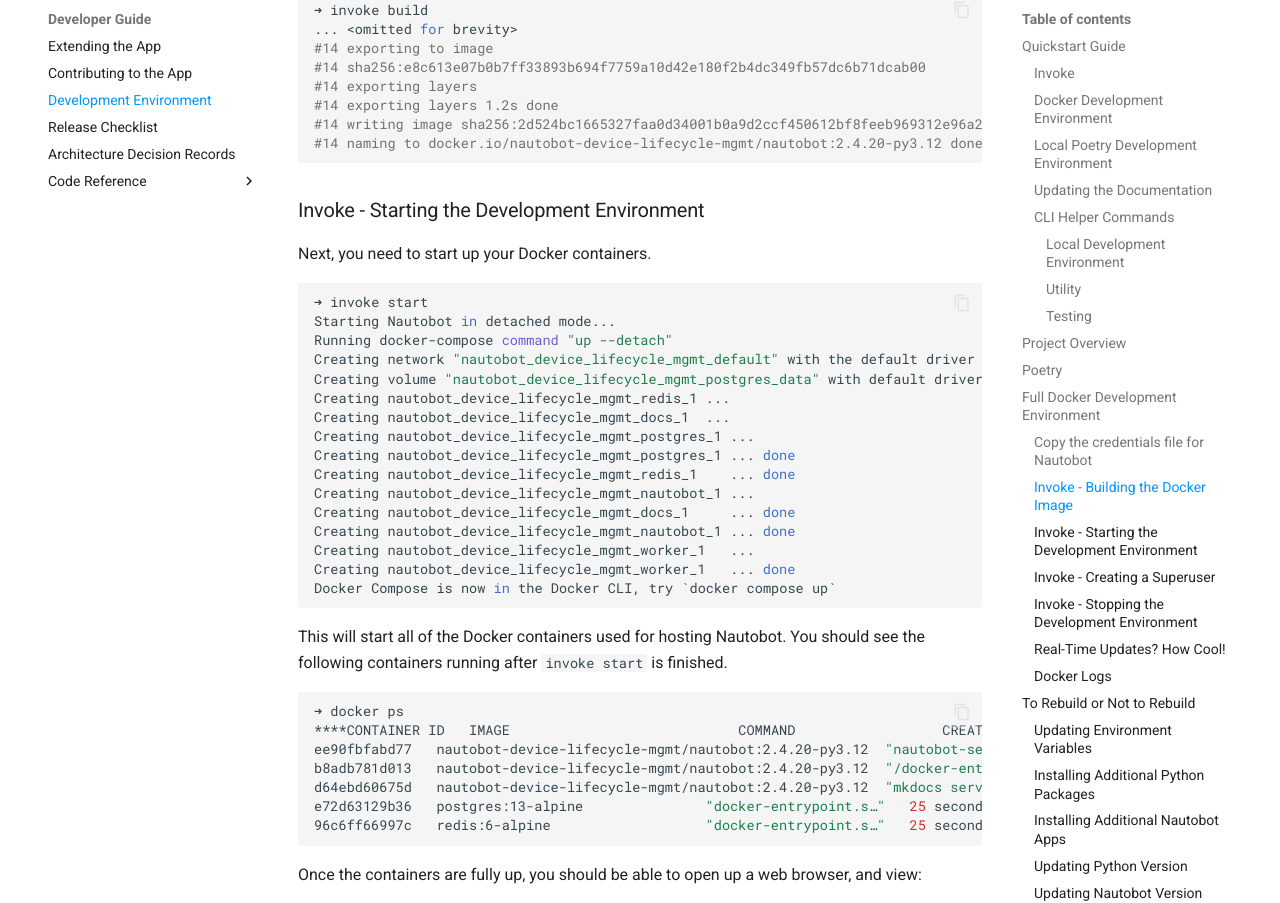
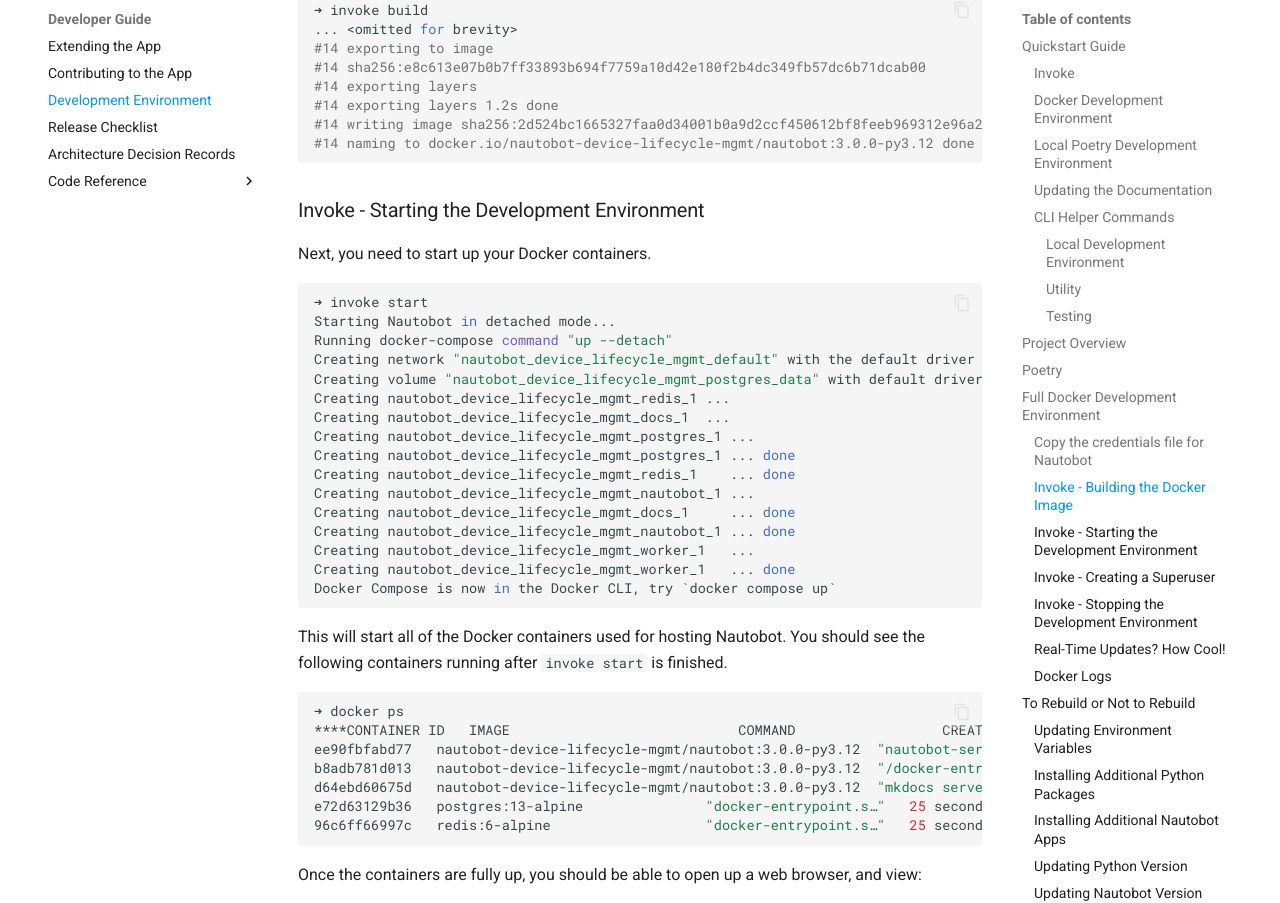
Before and after one commit to nautobot/nautobot-app-device-lifecycle-mgmt, an MkDocs documentation site: the page built from docs/dev/dev_environment.md, in a window 1280 px wide and 1400 px high, scrolled down 5371 px. Shown: the part 126-1029 px from the top of the window. Built offline with MkDocs 1.6.1 and Material for MkDocs 9.7.7, drawn with Linux system fonts in a browser that asks for light colours; comment, search, counter and statistics services are not loaded.

Commit message:
Cookie updated targeting develop by NetworkToCode Cookie Drift Manager Tool (#541)
* Cookie updated targeting develop by NetworkToCode Cookie Drift Manager Tool

- [#291](https://github.com/nautobot/cookiecutter-nautobot-app/issues/291) - Added support for Python `3.13`.

- [#291](https://github.com/nautobot/cookiecutter-nautobot-app/issues/291) - Updated minimum Nautobot version to `3.0.0`.
- [#291](https://github.com/nautobot/cookiecutter-nautobot-app/issues/291) - Updated maximum Nautobot version to `<4.0.0`.
- [#309](https://github.com/nautobot/cookiecutter-nautobot-app/issues/309) - Change the tag-nautobot-app workflow to support multiple nautobot-app versions.
- [#320](https://github.com/nautobot/cookiecutter-nautobot-app/issues/320) - Upstream testing now runs against selected branches.

- [#319](https://github.com/nautobot/cookiecutter-nautobot-app/issues/319) - Fixed nav typo and added missing 2.7.2 release notes.

- [#322](https://github.com/nautobot/cookiecutter-nautobot-app/issues/322) - Updated CI workflow to always regenerate poetry lockfile.

**Full Changelog**: https://github.com/nautobot/cookiecutter-nautobot-app/compare/nautobot-app-v2.7.2...nautobot-app-v3.0.0

* fix merge conflicts

---------

Co-authored-by: bakebot <info@networktocode.com>
Co-authored-by: Gary Snider <75227981+gsnider2195@users.noreply.github.com>

````diff
--- a/docs/dev/dev_environment.md
+++ b/docs/dev/dev_environment.md
@@ -181,7 +181,7 @@ The first thing you need to do is build the necessary Docker image for Nautobot
 #14 exporting layers
 #14 exporting layers 1.2s done
 #14 writing image sha256:2d524bc1665327faa0d34001b0a9d2ccf450612bf8feeb969312e96a2d3e3503 done
-#14 naming to docker.io/nautobot-device-lifecycle-mgmt/nautobot:2.4.20-py3.12 done
+#14 naming to docker.io/nautobot-device-lifecycle-mgmt/nautobot:3.0.0-py3.12 done
 ```
 
 ### Invoke - Starting the Development Environment
@@ -212,9 +212,9 @@ This will start all of the Docker containers used for hosting Nautobot. You shou
 ```bash
 ➜ docker ps
 ****CONTAINER ID   IMAGE                            COMMAND                  CREATED          STATUS          PORTS                                       NAMES
-ee90fbfabd77   nautobot-device-lifecycle-mgmt/nautobot:2.4.20-py3.12  "nautobot-server rqw…"   16 seconds ago   Up 13 seconds                                               nautobot_device_lifecycle_mgmt_worker_1
-b8adb781d013   nautobot-device-lifecycle-mgmt/nautobot:2.4.20-py3.12  "/docker-entrypoint.…"   20 seconds ago   Up 15 seconds   0.0.0.0:8080->8080/tcp, :::8080->8080/tcp   nautobot_device_lifecycle_mgmt_nautobot_1
-d64ebd60675d   nautobot-device-lifecycle-mgmt/nautobot:2.4.20-py3.12  "mkdocs serve -v -a …"   25 seconds ago   Up 18 seconds   0.0.0.0:8001->8080/tcp, :::8001->8080/tcp   nautobot_device_lifecycle_mgmt_docs_1
+ee90fbfabd77   nautobot-device-lifecycle-mgmt/nautobot:3.0.0-py3.12  "nautobot-server rqw…"   16 seconds ago   Up 13 seconds                                               nautobot_device_lifecycle_mgmt_worker_1
+b8adb781d013   nautobot-device-lifecycle-mgmt/nautobot:3.0.0-py3.12  "/docker-entrypoint.…"   20 seconds ago   Up 15 seconds   0.0.0.0:8080->8080/tcp, :::8080->8080/tcp   nautobot_device_lifecycle_mgmt_nautobot_1
+d64ebd60675d   nautobot-device-lifecycle-mgmt/nautobot:3.0.0-py3.12  "mkdocs serve -v -a …"   25 seconds ago   Up 18 seconds   0.0.0.0:8001->8080/tcp, :::8001->8080/tcp   nautobot_device_lifecycle_mgmt_docs_1
 e72d63129b36   postgres:13-alpine               "docker-entrypoint.s…"   25 seconds ago   Up 19 seconds   0.0.0.0:5432->5432/tcp, :::5432->5432/tcp   nautobot_device_lifecycle_mgmt_postgres_1
 96c6ff66997c   redis:6-alpine                   "docker-entrypoint.s…"   25 seconds ago   Up 21 seconds   0.0.0.0:6379->6379/tcp, :::6379->6379/tcp   nautobot_device_lifecycle_mgmt_redis_1
 ```
--- a/pyproject.toml
+++ b/pyproject.toml
@@ -28,13 +28,13 @@ include = [
 
 [tool.poetry.dependencies]
 python = ">=3.10,<3.14"
-# Used for local development
 pycountry = "^22.3.5"
 matplotlib = "^3.3.4"
-nautobot = ">=3.0.0,<4.0.0"
 # Numpy is not a direct dependency, but we are assisting Poetry version resolution by providing constraints.
 numpy = "^1.26"
 netutils = ">=1.14.1"
+# Used for local development
+nautobot = ">=3.0.0,<4.0.0"
 
 [tool.poetry.group.dev.dependencies]
 coverage = "*"
````
Also changed, not shown: docs/admin/install.md (+1 -1 lines), .cookiecutter.json, .github/ISSUE_TEMPLATE/bug_report.md, .github/ISSUE_TEMPLATE/feature_request.md, 3 other files.
